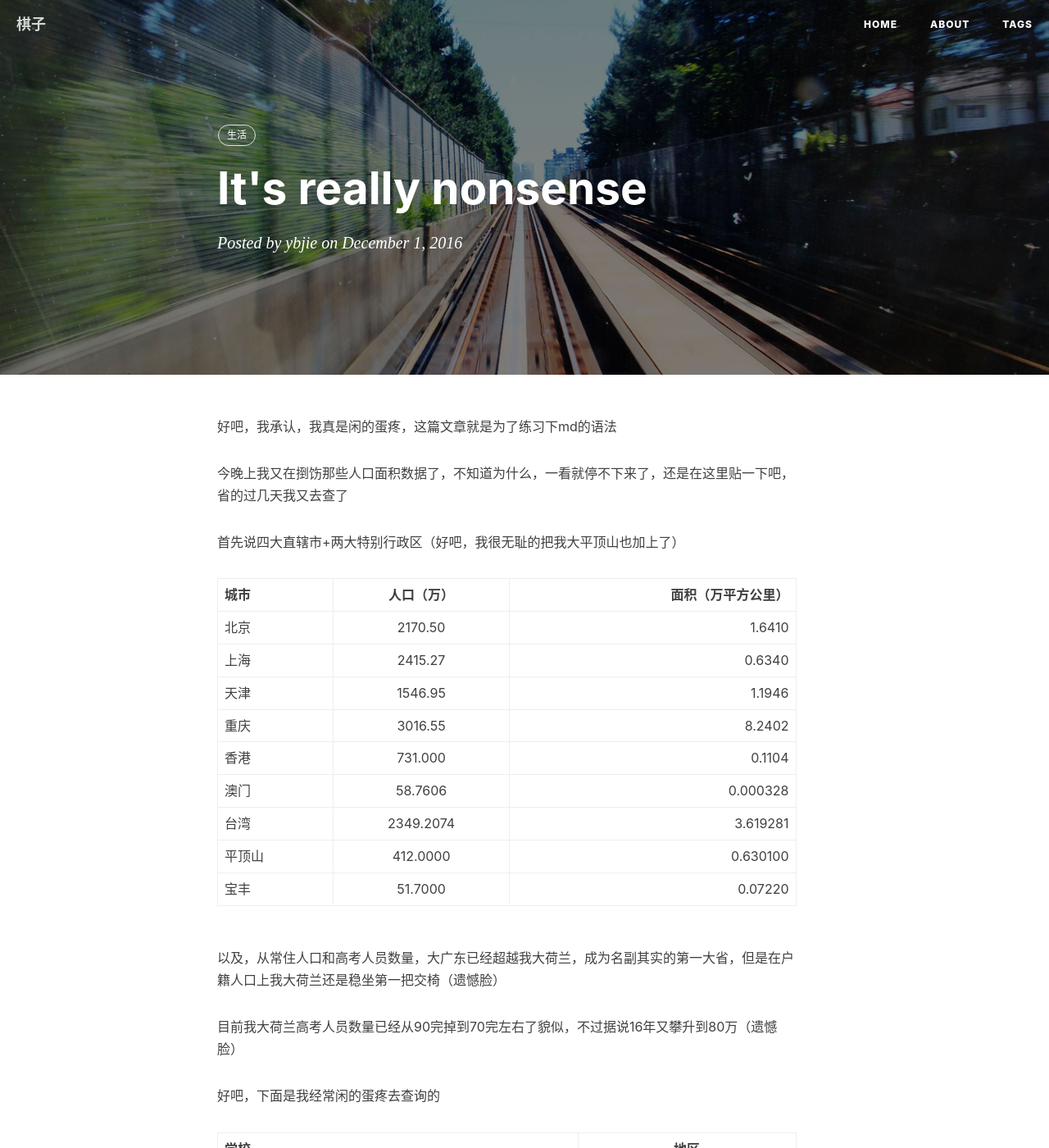
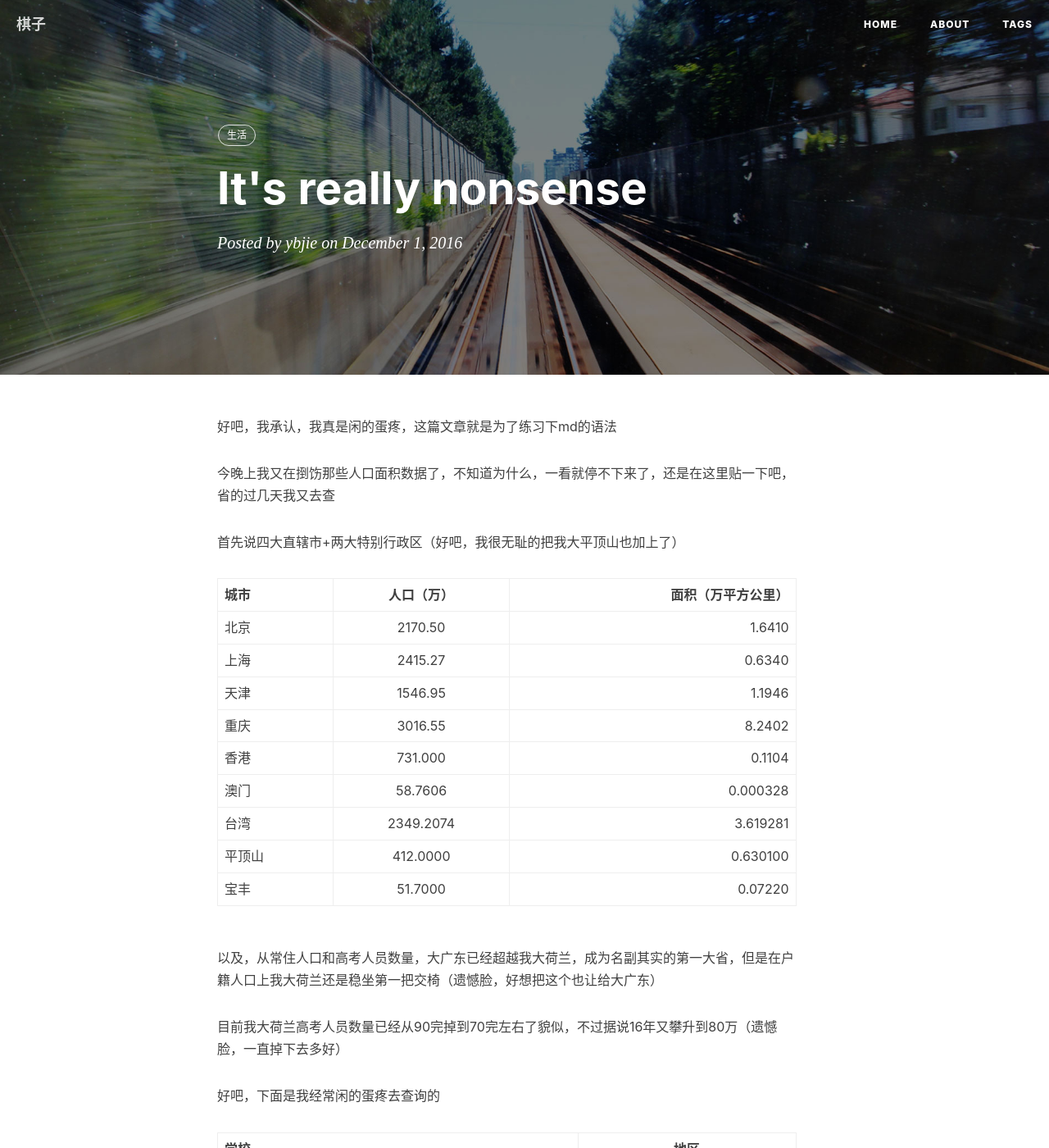
Before and after one commit to ybjie/blog, a Jekyll site: the page built from _posts/2016-12-01-Nonsense.markdown, in a window 1280 px wide and 1400 px high. Shown: the whole window at 82% size. Built offline with Jekyll 4.4.1, drawn with Linux system fonts in a browser that asks for light colours; nearby versions of some CDN libraries; comment, search, counter and statistics services are not loaded.

Commit message:
nonsense

```diff
--- a/_posts/2016-12-01-Nonsense.markdown
+++ b/_posts/2016-12-01-Nonsense.markdown
@@ -10,7 +10,7 @@ tags:
 
 好吧，我承认，我真是闲的蛋疼，这篇文章就是为了练习下md的语法
 
-今晚上我又在捯饬那些人口面积数据了，不知道为什么，一看就停不下来了，还是在这里贴一下吧，省的过几天我又去查了
+今晚上我又在捯饬那些人口面积数据了，不知道为什么，一看就停不下来了，还是在这里贴一下吧，省的过几天我又去查
 
 首先说四大直辖市+两大特别行政区（好吧，我很无耻的把我大平顶山也加上了）
 
@@ -27,9 +27,9 @@ tags:
 |     宝丰      |     51.7000   |    	 0.07220    |
 
 
-以及，从常住人口和高考人员数量，大广东已经超越我大荷兰，成为名副其实的第一大省，但是在户籍人口上我大荷兰还是稳坐第一把交椅（遗憾脸）
+以及，从常住人口和高考人员数量，大广东已经超越我大荷兰，成为名副其实的第一大省，但是在户籍人口上我大荷兰还是稳坐第一把交椅（遗憾脸，好想把这个也让给大广东）
 
-目前我大荷兰高考人员数量已经从90完掉到70完左右了貌似，不过据说16年又攀升到80万（遗憾脸）
+目前我大荷兰高考人员数量已经从90完掉到70完左右了貌似，不过据说16年又攀升到80万（遗憾脸，一直掉下去多好）
 
 好吧，下面是我经常闲的蛋疼去查询的
 
```
